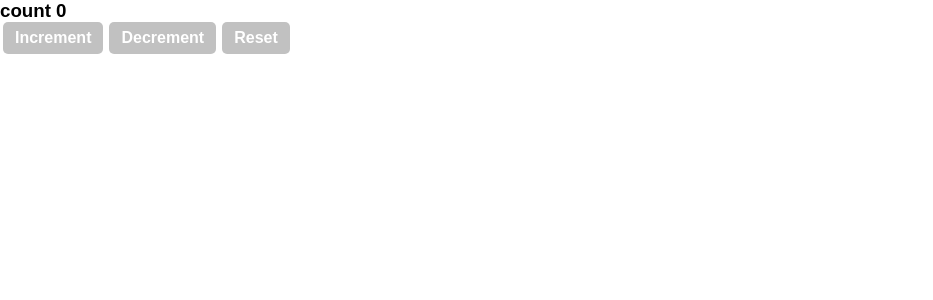
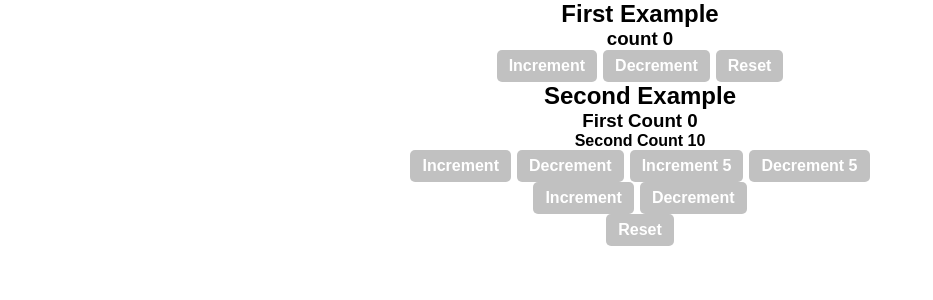
Before and after one commit to chineduogada/learning_react_hooks, a React (Create React App) app: page / in a window 1280 px wide. Shown: the top 300 px of the page, without its empty margins (0-933 px from the left). Built offline with nearby package versions, Linux system fonts and the light colour scheme.

Commit message:
done with lesson two

```diff
--- a/src/App.js
+++ b/src/App.js
@@ -1,26 +1,22 @@
-import React, { useState } from "react";
-import Layout from "./components/Layout/Layout";
-import { appContext } from "./appContext";
+import React from "react";
 import CounterOne from "./components/CounterOne/CounterOne";
+import CounterTwo from "./components/CounterTwo/CounterTwo";
 
 export const userContext = React.createContext();
 export const statusContext = React.createContext();
 
 function App() {
-  // const state = useState({
-  //   isAsideOpen: false,
-  //   currentMainContent: "recent products"
-  // });
-
+  const styles = {
+    display: "flex",
+    flexDirection: "column",
+    justifyContent: "center",
+    textAlign: "center"
+  };
   return (
-    // <appContext.Provider value={state}>
-    //   <userContext.Provider value="richCode">
-    //     <statusContext.Provider value={false}>
-    //       <Layout />
-    //     </statusContext.Provider>
-    //   </userContext.Provider>
-    // </appContext.Provider>
-    <CounterOne />
+    <div style={styles}>
+      <CounterOne />
+      <CounterTwo />
+    </div>
   );
 }
 
--- a/src/components/CounterOne/CounterOne.jsx
+++ b/src/components/CounterOne/CounterOne.jsx
@@ -20,6 +20,7 @@ function CounterOne() {
 
   return (
     <div>
+      <h2>First Example</h2>
       <h3>count {count}</h3>
       <Button onClick={() => dispatch("increment")}>Increment</Button>
       <Button onClick={() => dispatch("decrement")}>Decrement</Button>
--- /dev/null
+++ b/src/components/CounterTwo/CounterTwo.jsx
@@ -0,0 +1,71 @@
+import React, { useReducer } from "react";
+import Button from "./../Button/Button";
+
+const initialState = {
+  firstCount: 0,
+  secondCount: 10
+};
+
+const reducer = (state, action) => {
+  switch (action.type) {
+    case "increment":
+      return (state = {
+        ...state,
+        firstCount: state.firstCount + action.value
+      });
+    case "decrement":
+      return (state = {
+        ...state,
+        firstCount: state.firstCount - action.value
+      });
+    case "increment-2":
+      return (state = {
+        ...state,
+        secondCount: state.secondCount + action.value
+      });
+    case "decrement-2":
+      return (state = {
+        ...state,
+        secondCount: state.secondCount - action.value
+      });
+
+    case "reset":
+      return initialState;
+    default:
+      return state;
+  }
+};
+
+function CounterTwo() {
+  const [state, dispatch] = useReducer(reducer, initialState);
+  return (
+    <div>
+      <h2>Second Example</h2>
+      <h3>First Count {state.firstCount}</h3>
+      <h4>Second Count {state.secondCount}</h4>
+      <Button onClick={() => dispatch({ type: "increment", value: 1 })}>
+        Increment
+      </Button>
+      <Button onClick={() => dispatch({ type: "decrement", value: 1 })}>
+        Decrement
+      </Button>
+      <Button onClick={() => dispatch({ type: "increment", value: 5 })}>
+        Increment 5
+      </Button>
+      <Button onClick={() => dispatch({ type: "decrement", value: 5 })}>
+        Decrement 5
+      </Button>
+      <div>
+        <Button onClick={() => dispatch({ type: "increment-2", value: 1 })}>
+          Increment
+        </Button>
+        <Button onClick={() => dispatch({ type: "decrement-2", value: 1 })}>
+          Decrement
+        </Button>
+      </div>
+      <Button onClick={() => dispatch({ type: "reset" })}>Reset</Button>
+    </div>
+  );
+}
+
+export default CounterTwo;
```
